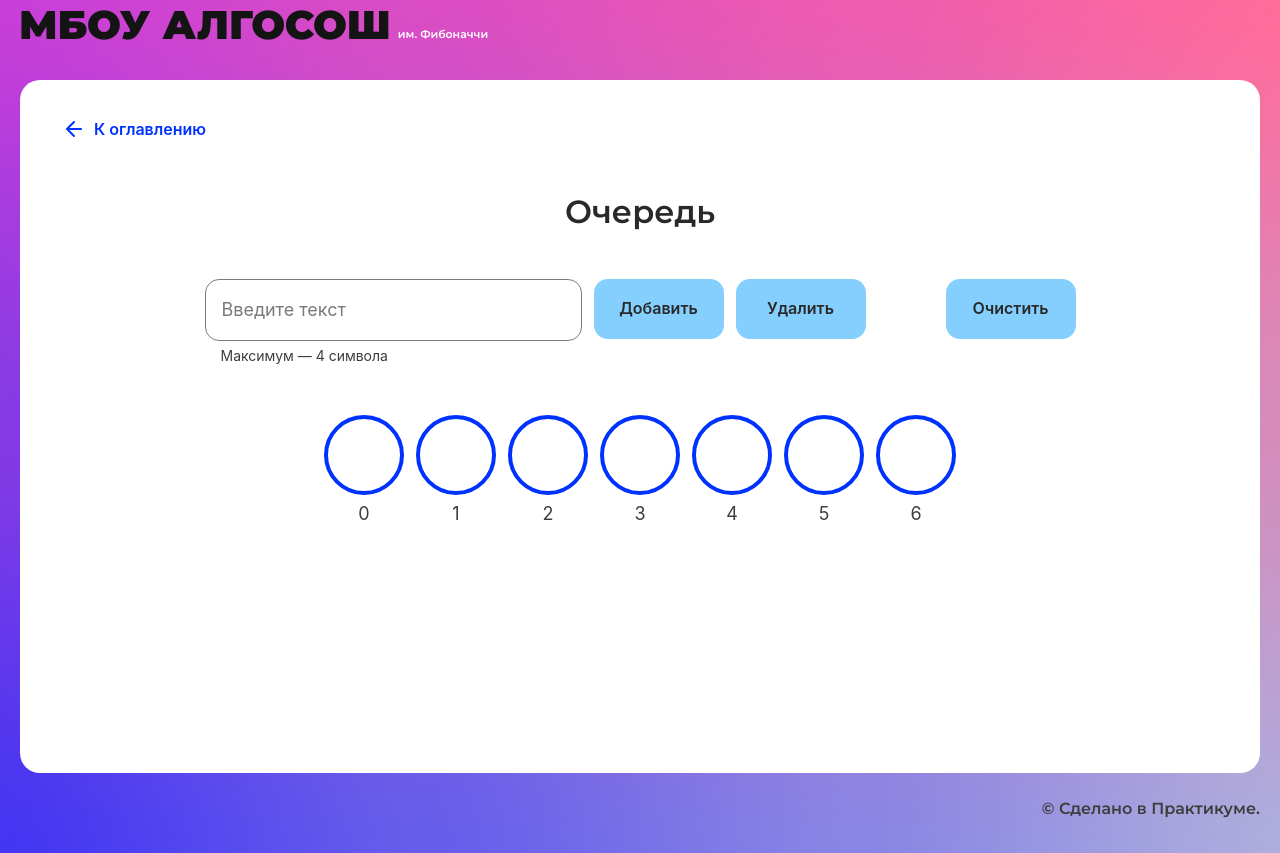
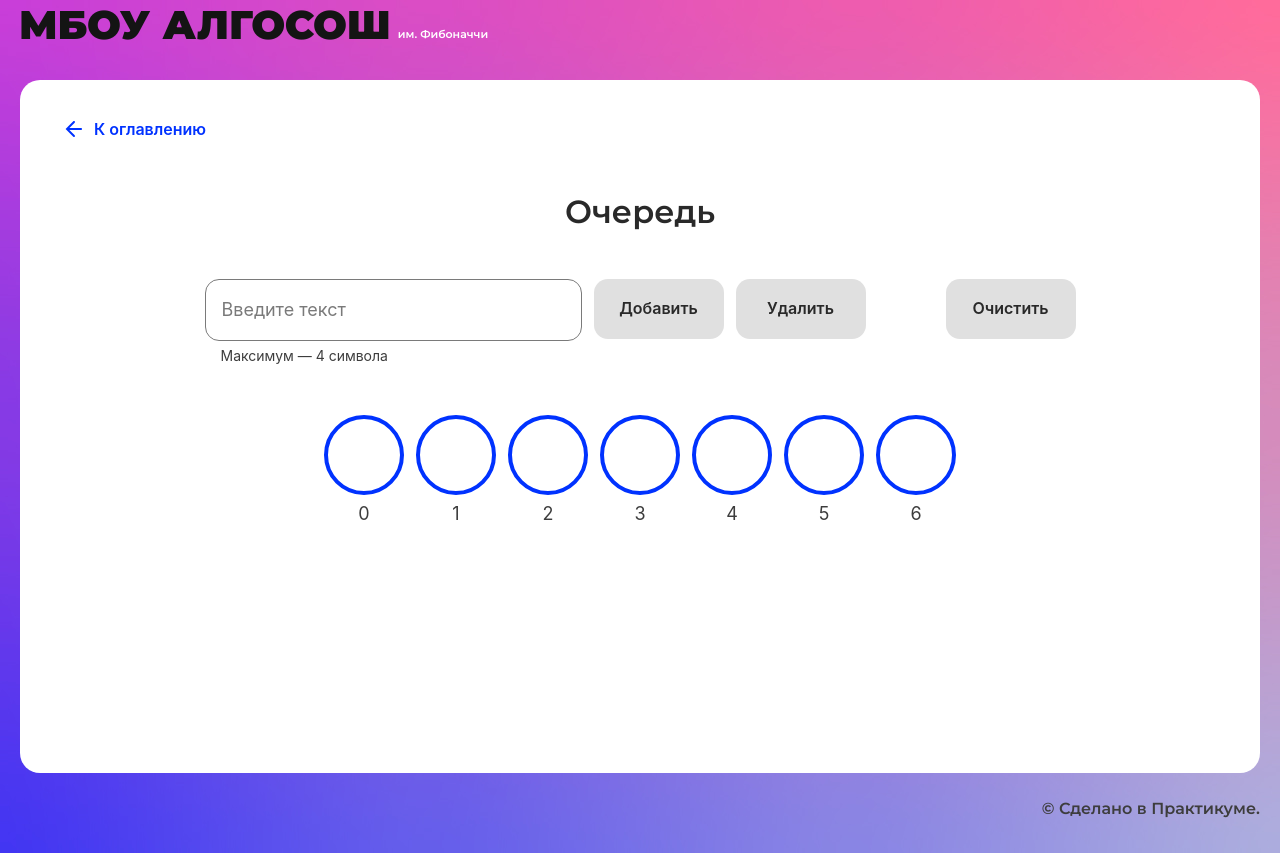
Before and after one commit to bronik04/algososh, a React (Create React App) app: page /queue in a window 1280 px wide. Built offline with nearby package versions, Linux system fonts and the light colour scheme.

Commit message:
fix: fixed queue btn disabled

```diff
--- a/src/components/queue-page/queue-page.tsx
+++ b/src/components/queue-page/queue-page.tsx
@@ -20,6 +20,9 @@ export const QueuePage: React.FC = () => {
     const [array, setArray] = useState(empty);
     const [queue, setQueue] = useState(new Queue<TQueueItem>(7));
     const [isActive, setActive] = useState(false);
+    const [isAdding, setAdding] = useState(false);
+    const [isRemoving, setRemoving] = useState(false);
+    const [isClearing, setClearing] = useState(false);
 
     const handleInputChange = (e: FormEvent<HTMLInputElement>) => {
         setInputValue(e.currentTarget.value);
@@ -27,6 +30,7 @@ export const QueuePage: React.FC = () => {
 
     const handleAddButton = async () => {
         setActive(true);
+        setAdding(true);
         queue.enqueue({item: inputValue, state: ElementStates.Default});
         setQueue(queue);
         array[queue.getTail() - 1] = {item: '', state: ElementStates.Changing};
@@ -44,10 +48,12 @@ export const QueuePage: React.FC = () => {
         setArray([...array]);
         setInputValue('');
         setActive(false);
+        setAdding(false);
     }
 
     const handleRemoveButton = async () => {
-        setActive(true)
+        setActive(true);
+        setRemoving(true);
         queue.dequeue();
         setQueue(queue);
         array[queue.getHead() - 1] = {
@@ -58,11 +64,13 @@ export const QueuePage: React.FC = () => {
         await delay(SHORT_DELAY_IN_MS);
         array[queue.getHead() - 1] = {item: '', state: ElementStates.Default};
         setArray([...array]);
-        setActive(false)
+        setActive(false);
+        setRemoving(false);
     }
 
     const handleClearButton = () => {
-        setActive(true)
+        setActive(true);
+        setClearing(true);
         queue.clear();
         setQueue(queue);
         setArray(Array.from({length: 7}, () => ({
@@ -70,6 +78,7 @@ export const QueuePage: React.FC = () => {
             state: ElementStates.Default
         })));
         setActive(false);
+        setClearing(false);
     }
 
     return (
@@ -86,18 +95,21 @@ export const QueuePage: React.FC = () => {
                     <Button
                         text="Добавить"
                         onClick={handleAddButton}
-                        disabled={isActive}
+                        disabled={!inputValue || queue.getLength() >= 7}
+                        isLoader={isAdding}
                     />
                     <Button
                         text="Удалить"
                         onClick={handleRemoveButton}
-                        disabled={isActive}
+                        disabled={queue.isEmpty()}
+                        isLoader={isRemoving}
                     />
                 </div>
                 <Button
                     text="Очистить"
                     onClick={handleClearButton}
-                    disabled={isActive}
+                    disabled={queue.isEmpty()}
+                    isLoader={isClearing}
                 />
             </form>
             <ul className={styles.list}>
--- a/src/components/queue-page/queue.ts
+++ b/src/components/queue-page/queue.ts
@@ -58,4 +58,5 @@ export class Queue<T> implements IQueue<T> {
     getHead = () => this.head;
     getTail = () => this.tail;
     getItems = () => this.container;
+    getLength = () => this.length;
 }
```
